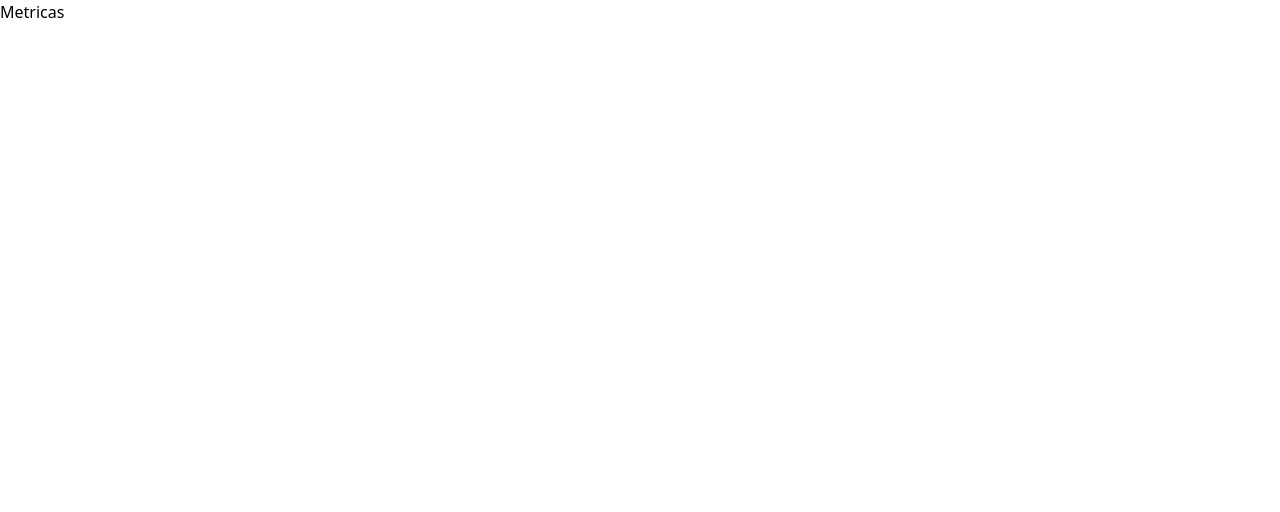
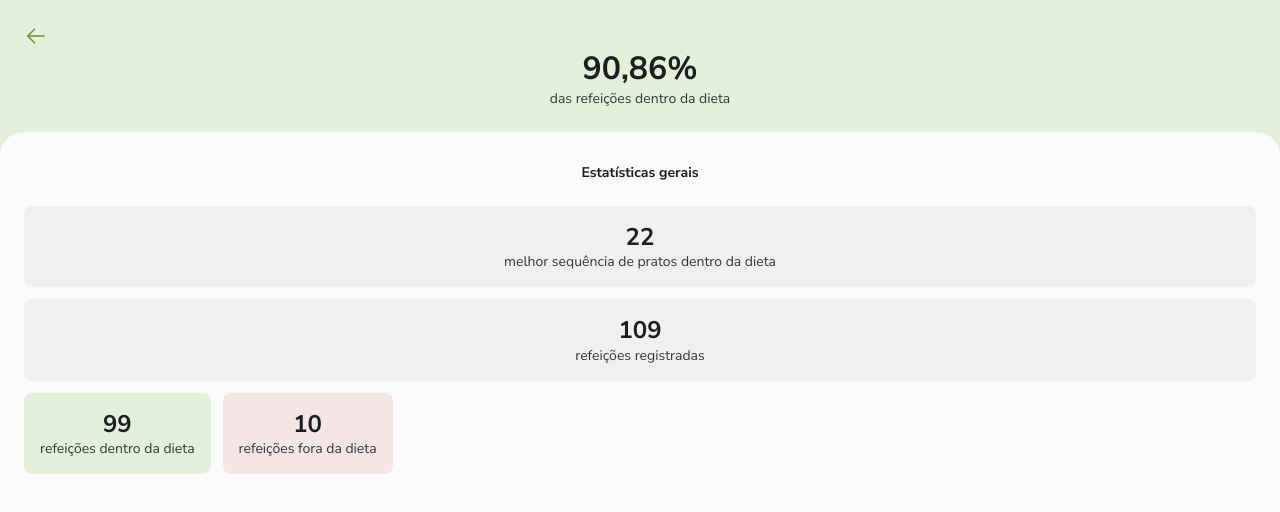
Before and after one commit to Du-devBR/daily-diet-web, a React (Vite) app: page /statistics in a window 1280 px wide. Shown: the top 512 px of the page. Built offline with nearby package versions, Linux system fonts and the light colour scheme.

Commit message:
feat: criado estrutura e estilização componente statistics

```diff
--- a/src/screens/statistics/index.tsx
+++ b/src/screens/statistics/index.tsx
@@ -1,7 +1,41 @@
+import { ArrowLeft } from "phosphor-react";
+import { Link } from "react-router-dom";
+
 export function Statistics() {
   return (
-    <div>
-      <h1>Metricas</h1>
+    <div className="bg-BrandGreenLight ">
+      <header className=" p-6">
+        <Link to={"/"} className=' bg-none border-none self-start'>
+          <ArrowLeft className=' text-BrandGreenDark w-6 h-6' />
+        </Link>
+        <div className='flex flex-col items-center m-auto'>
+          <strong className=' font-nunito text-BaseGray100 text-titleG'>90,86%</strong>
+          <span className=' font-nunito text-BaseGray200 text-bodyS'>das refeições dentro da dieta</span>
+        </div>
+      </header>
+      <main className="px-6 w-full text-center rounded-t-3xl bg-BaseGray700 calc-main-height ">
+        <h2 className=" font-nunito pt-8 text-titleXS text-BaseGray100">Estatísticas gerais</h2>
+        <div className="flex flex-col gap-3 mt-6">
+          <div className=" flex flex-col items-center rounded-lg bg-BaseGray600 p-4">
+            <strong className=' font-nunito text-BaseGray100 text-titleM'>22</strong>
+            <span className=' font-nunito text-BaseGray200 text-bodyS'>melhor sequência de pratos dentro da dieta</span>
+          </div>
+          <div className=" flex flex-col items-center rounded-lg bg-BaseGray600 p-4">
+            <strong className=' font-nunito text-BaseGray100 text-titleM'>109</strong>
+            <span className=' font-nunito text-BaseGray200 text-bodyS'>refeições registradas</span>
+          </div>
+          <div className="flex gap-3">
+            <div className=" flex flex-col items-center rounded-lg bg-BrandGreenLight p-4">
+              <strong className=' font-nunito text-BaseGray100 text-titleM'>99</strong>
+              <span className=' font-nunito text-BaseGray200 text-bodyS'>refeições dentro da dieta</span>
+            </div>
+            <div className=" flex flex-col items-center rounded-lg bg-BrandRedLight p-4">
+              <strong className=' font-nunito text-BaseGray100 text-titleM'>10</strong>
+              <span className=' font-nunito text-BaseGray200 text-bodyS'>refeições fora da dieta</span>
+            </div>
+          </div>
+        </div>
+      </main>
     </div>
   );
 }
```
